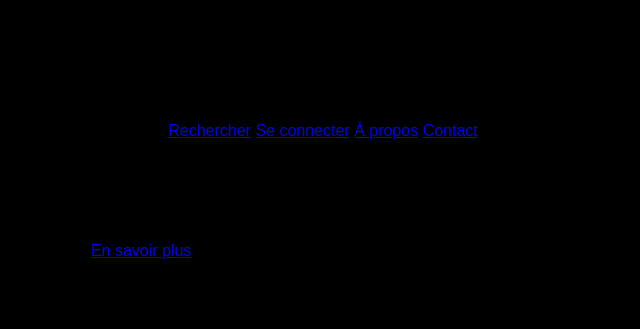
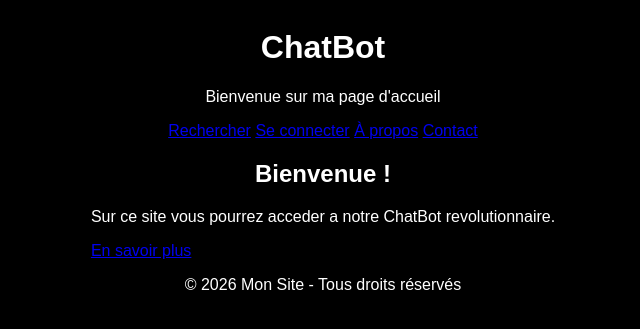
Before and after one commit to atilidriss-create/idriss, a Flask app: page / in a window 1280 px wide. Shown: the top 329 px of the page, without its empty margins (317-957 px from the left). Run offline with Flask 3, Linux system fonts and the light colour scheme.

Commit message:
Add new styles for h1 and p elements

```diff
--- a/FLASK/static/cssJI2.css
+++ b/FLASK/static/cssJI2.css
@@ -14,7 +14,15 @@
             font-family: Arial, sans-serif;
             color: #000000
         }
-
+        p { color:#ffffff
+        }
+        h1{ display: flex;
+            flex-direction: column;
+            align-items: center;
+            justify-content: flex-start;
+            font-family: Arial, sans-serif;
+            color: #ffffff
+        }
         .gif-container {
             margin-top: 30px;
             width: 300px;
```
